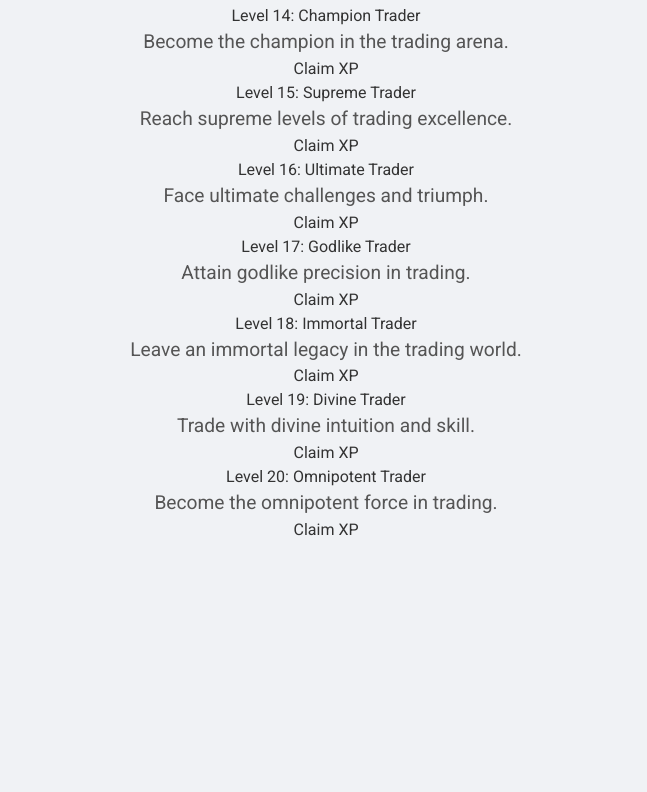
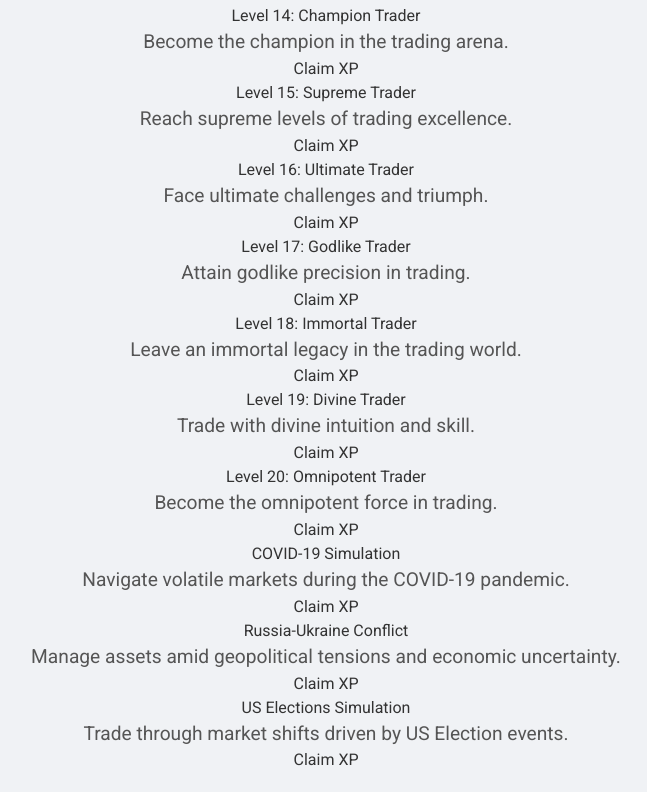
Before and after one commit to Dwaipayan25/zk-trading-arena-game, a Next.js app in the folder zk-trading-arena-game/: page /challenges in a window 1280 px wide. Shown: the part 1127-1919 px from the top of the page, without its empty margins (314-961 px from the left). Before the commit the page ends 1689 px from the top, so only its background shows below. Built offline with nearby package versions, Linux system fonts and the light colour scheme.

Commit message:
Modified Claim XP to reflect immediately

```diff
--- a/zk-trading-arena-game/src/app/Web3Context.js
+++ b/zk-trading-arena-game/src/app/Web3Context.js
@@ -1,6 +1,6 @@
 "use client";
 
-import React, { createContext, useState, useContext } from "react";
+import React, { createContext, useState, useEffect, useContext } from "react";
 import ZktradeContractABI from "../app/contracts/Zktrade.json";
 import { ethers } from "ethers";
 
@@ -11,6 +11,7 @@ export const Web3Provider = ({ children }) => {
   const [account, setAccount] = useState(null);
   const [zkTradeContract, setZkTradeContract] = useState(null);
   const [provider, setProvider] = useState(null);
+  const [xp, setXp] = useState(0); // Global XP state
 
   // Connect to MetaMask and load contract
   const web3Handler = async () => {
@@ -30,8 +31,25 @@ export const Web3Provider = ({ children }) => {
     setZkTradeContract(zkTradeContract);
   };
 
+  const fetchXP = async () => {
+    try {
+      if (zkTradeContract && account) {
+        const xpValue = await zkTradeContract.getXP(account);
+        setXp(Number(xpValue)); // Convert BigNumber to Number
+      }
+    } catch (error) {
+      console.error("Error fetching XP:", error);
+    }
+  };
+
+  useEffect(() => {
+    if (account) {
+      fetchXP();
+    }
+  }, [account, zkTradeContract]);
+
   return (
-    <Web3Context.Provider value={{ web3Handler, account, zkTradeContract, provider }}>
+    <Web3Context.Provider value={{ web3Handler, account, zkTradeContract, provider, xp, fetchXP }}>
       {children}
     </Web3Context.Provider>
   );
--- a/zk-trading-arena-game/src/app/challenges/page.js
+++ b/zk-trading-arena-game/src/app/challenges/page.js
@@ -25,11 +25,15 @@ const levels = [
   { gameNumber: 18, title: "Level 18: Immortal Trader", description: "Leave an immortal legacy in the trading world." },
   { gameNumber: 19, title: "Level 19: Divine Trader", description: "Trade with divine intuition and skill." },
   { gameNumber: 20, title: "Level 20: Omnipotent Trader", description: "Become the omnipotent force in trading." },
+  { gameNumber: 21, title: "COVID-19 Simulation", description: "Navigate volatile markets during the COVID-19 pandemic." },
+  { gameNumber: 22, title: "Russia-Ukraine Conflict", description: "Manage assets amid geopolitical tensions and economic uncertainty." },
+  { gameNumber: 23, title: "US Elections Simulation", description: "Trade through market shifts driven by US Election events." },
 ];
 
 
+
 const ClaimXP = () => {
-  const { zkTradeContract, account } = useWeb3(); // Access smart contract
+  const { zkTradeContract, account, fetchXP } = useWeb3(); // Access smart contract
   const [loadingLevel, setLoadingLevel] = useState(null); // Track which level is processing
   const [successMessage, setSuccessMessage] = useState(null); // Success messages for feedback
   const [errorMessage, setErrorMessage] = useState(null); // Error message for feedback
@@ -50,6 +54,7 @@ const ClaimXP = () => {
       await tx.wait();
 
       setSuccessMessage(`XP claimed successfully for Game ${gameNumber}!`);
+      fetchXP(); // Refresh XP after claiming
     } catch (error) {
       console.error(`Error claiming XP for Game ${gameNumber}:`, error);
       setErrorMessage(`Failed to claim XP for Game ${gameNumber}.`);
--- a/zk-trading-arena-game/src/components/Navbar.js
+++ b/zk-trading-arena-game/src/components/Navbar.js
@@ -7,9 +7,8 @@ import { useWeb3 } from "../app/Web3Context";
 import "./styles.css";
 
 const Navbar = () => {
-  const { web3Handler, account, zkTradeContract } = useWeb3();
+  const { web3Handler, account, zkTradeContract ,xp} = useWeb3();
   const [isOpen, setIsOpen] = useState(false);
-  const [xp, setXp] = useState(0); // State for XP
   const pathname = usePathname();
 
   const toggleNavbar = () => {
@@ -20,24 +19,6 @@ const Navbar = () => {
     return `${account.slice(0, 6)}...${account.slice(-4)}`;
   };
 
-  // Fetch XP for the connected account
-  const fetchXP = async () => {
-    try {
-      if (zkTradeContract && account) {
-        const xpValue = await zkTradeContract.getXP(account);
-        setXp(Number(xpValue)); // Convert BigNumber to Number
-      }
-    } catch (error) {
-      console.error("Error fetching XP:", error);
-    }
-  };
-
-  // Fetch XP when account or contract changes
-  useEffect(() => {
-    if (account) {
-      fetchXP();
-    }
-  }, [account, zkTradeContract]);
 
   return (
     <nav className={`navbar ${isOpen ? "active" : ""}`}>
```
